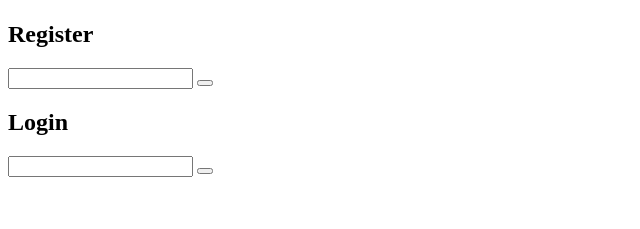
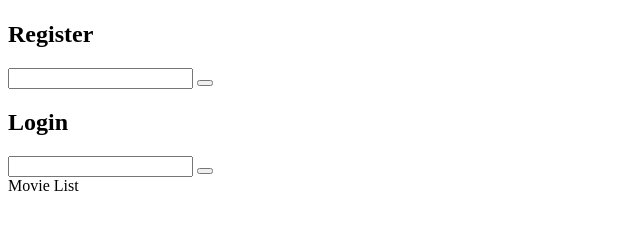
Before and after one commit to blanford-fox/movie-client, a plain HTML site: page index.html in a window 1280 px wide. Shown: the part 59-288 px from the top of the page, without its empty margins (0-640 px from the left). Drawn offline with Linux system fonts and the light colour scheme.

Commit message:
add movie list to index.html

```diff
--- a/index.html
+++ b/index.html
@@ -22,6 +22,8 @@
     <input type="text" name="login">
     <button type="submit"></button>
   </form>
+
+  <div>Movie List</div>
 </body>
 
 </html>
```
